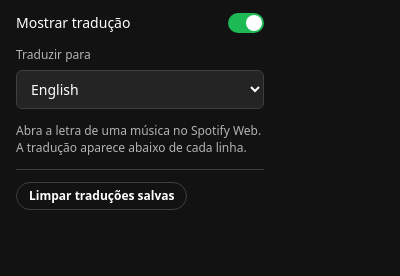
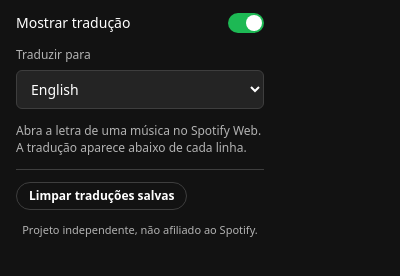
Before and after one commit to edufgimenez/LyriLang, a browser extension: page extension/popup/popup.html in a window 400 px wide. Shown: the part 44-320 px from the top of the page. Drawn offline with Linux system fonts and the light colour scheme.

Commit message:
chore: aviso de não afiliação ao Spotify e versão 0.2.0
- popup e README deixam claro que o projeto é independente do Spotify
- versão 0.2.0 no manifest, package.json e package-lock.json

```diff
--- a/extension/popup/popup.css
+++ b/extension/popup/popup.css
@@ -130,6 +130,13 @@ input[type="checkbox"][role="switch"]:checked::after {
   border-top: 1px solid var(--border);
 }
 
+.disclaimer {
+  margin: 12px 0 0;
+  color: var(--muted);
+  font-size: 11px;
+  text-align: center;
+}
+
 .status {
   color: var(--muted);
   font-size: 12px;
--- a/extension/popup/popup.html
+++ b/extension/popup/popup.html
@@ -33,6 +33,8 @@
     <span id="cacheStatus" class="status" role="status"></span>
   </div>
 
+  <p class="disclaimer">Projeto independente, não afiliado ao Spotify.</p>
+
   <script src="../src/shared.js"></script>
   <script src="popup.js"></script>
 </body>
--- a/package.json
+++ b/package.json
@@ -1,6 +1,6 @@
 {
   "name": "lyrilang",
-  "version": "0.1.0",
+  "version": "0.2.0",
   "private": true,
   "description": "Extensão que mostra a tradução das letras do Spotify Web abaixo da linha original.",
   "scripts": {
```
Also changed, not shown: README.md, extension/manifest.json, 1 other file.
